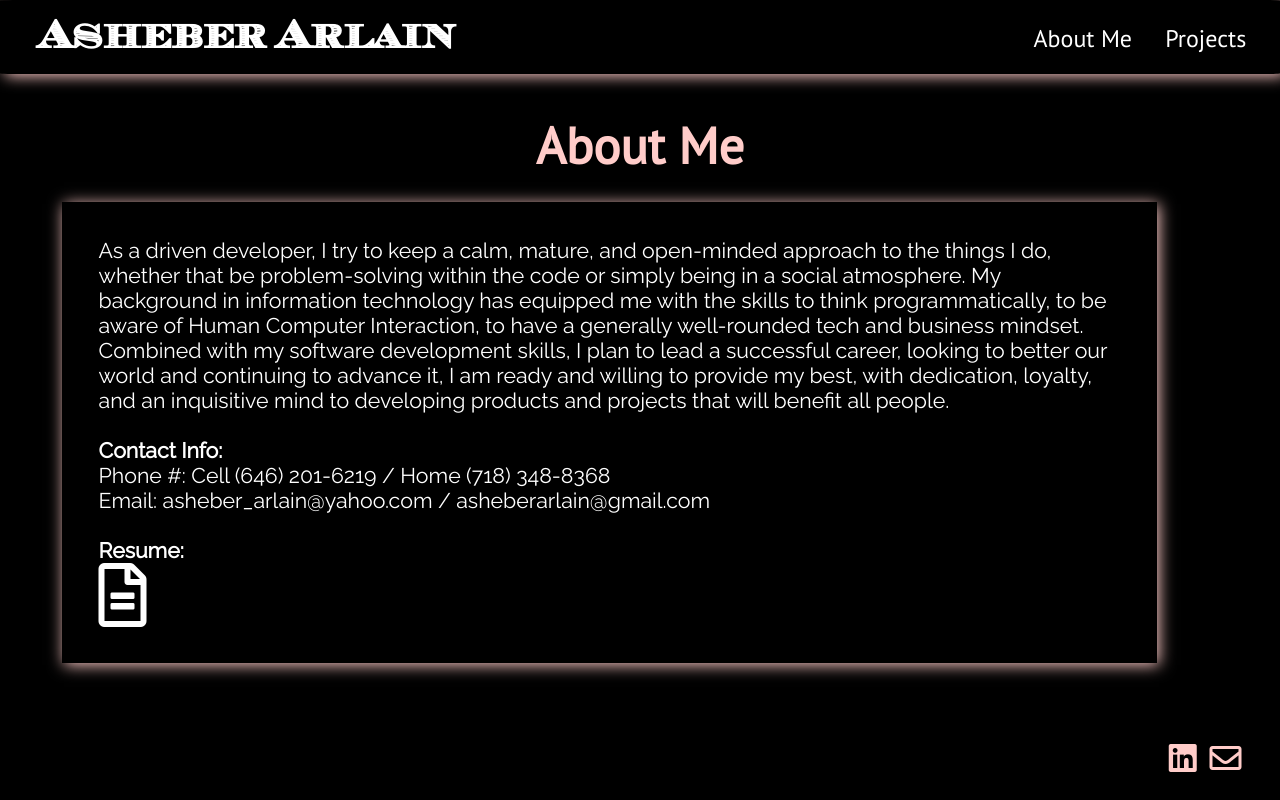
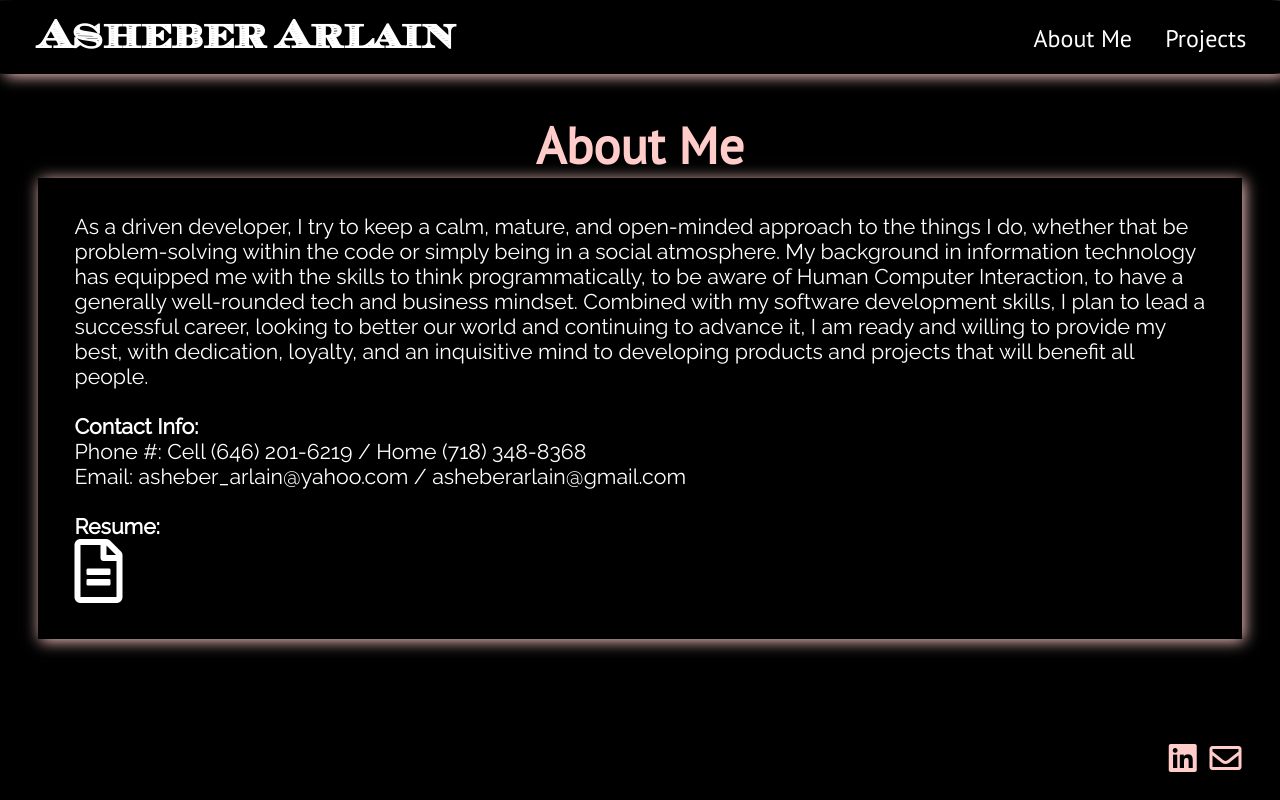
Before and after one commit to asheber792/Portfolio, a React (Create React App) app: page /about-me in a window 1280 px wide. Built offline with nearby package versions, Linux system fonts and the light colour scheme.

Commit message:
style fixes 2

```diff
--- a/src/App.css
+++ b/src/App.css
@@ -9,11 +9,3 @@
 	padding: 3%;
 	z-index: 2;
 }
-
-.summary {
-	font-family: 'Raleway', sans-serif;
-	padding: 3%;
-	margin-top: 2%;
-	font-size: 16pt;
-	box-shadow: 2px 2px 15px #ffccc9;
-}
--- a/src/Components/About/About.css
+++ b/src/Components/About/About.css
@@ -11,9 +11,7 @@
 .about-summary {
 	font-family: 'Raleway', sans-serif;
 	padding: 3%;
-	margin-top: 2%;
-	margin-right: 7%;
-	margin-left: 2%;
+	margin: 0 auto;
 	font-size: 16pt;
 	box-shadow: 2px 2px 15px #ffccc9;
 }
--- a/src/Components/About/About.js
+++ b/src/Components/About/About.js
@@ -29,7 +29,7 @@
               <p>
                 <b>Resume: </b> <br />
                 <a
-                  href='https://drive.google.com/file/d/1LYMusmQoGxWl0BWAPDdXEcpew7KcKxJK/view'
+                  href='https://drive.google.com/file/d/1YDgblircCUxpt4CjzHhb2sL-Mcr0cZHT/view'
                   className='resume-icon'>
                     <i className="far fa-file-alt fa-3x"></i>
                 </a>
```
